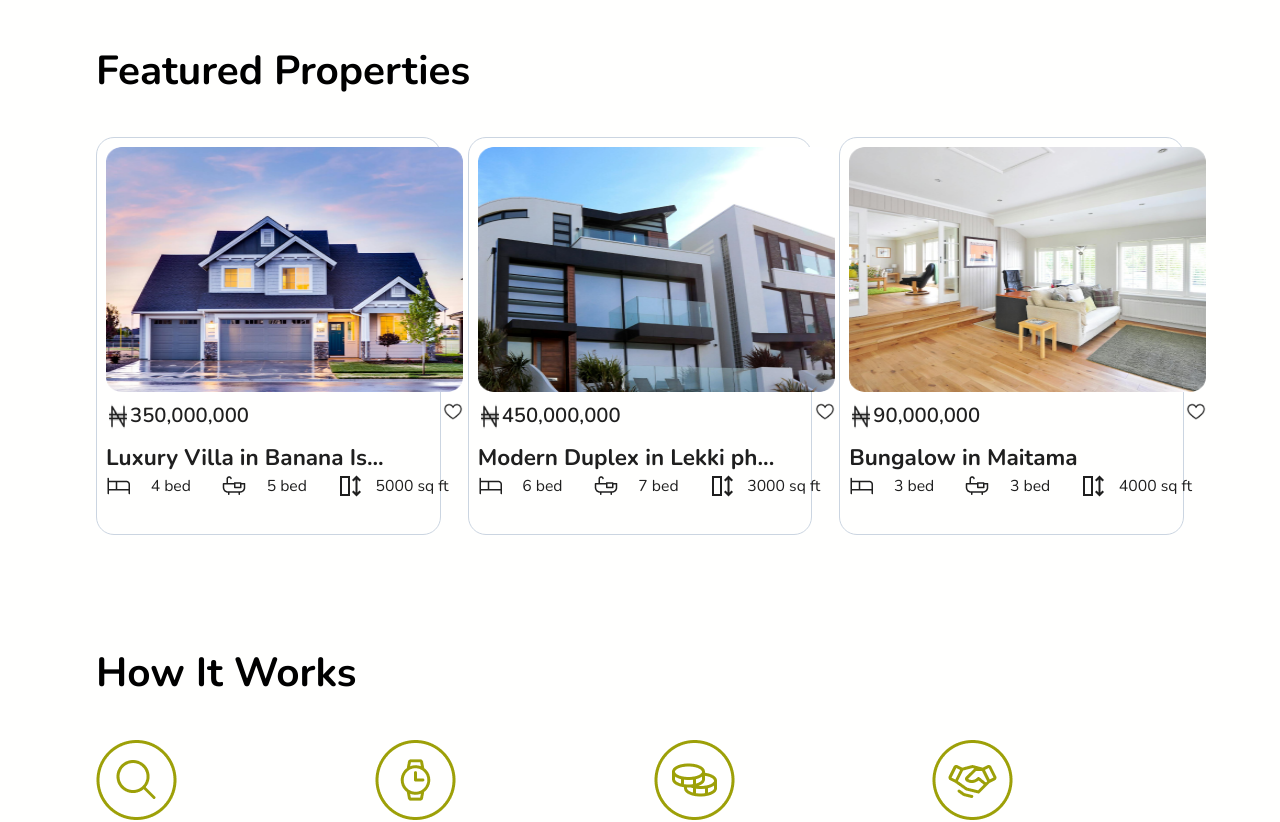
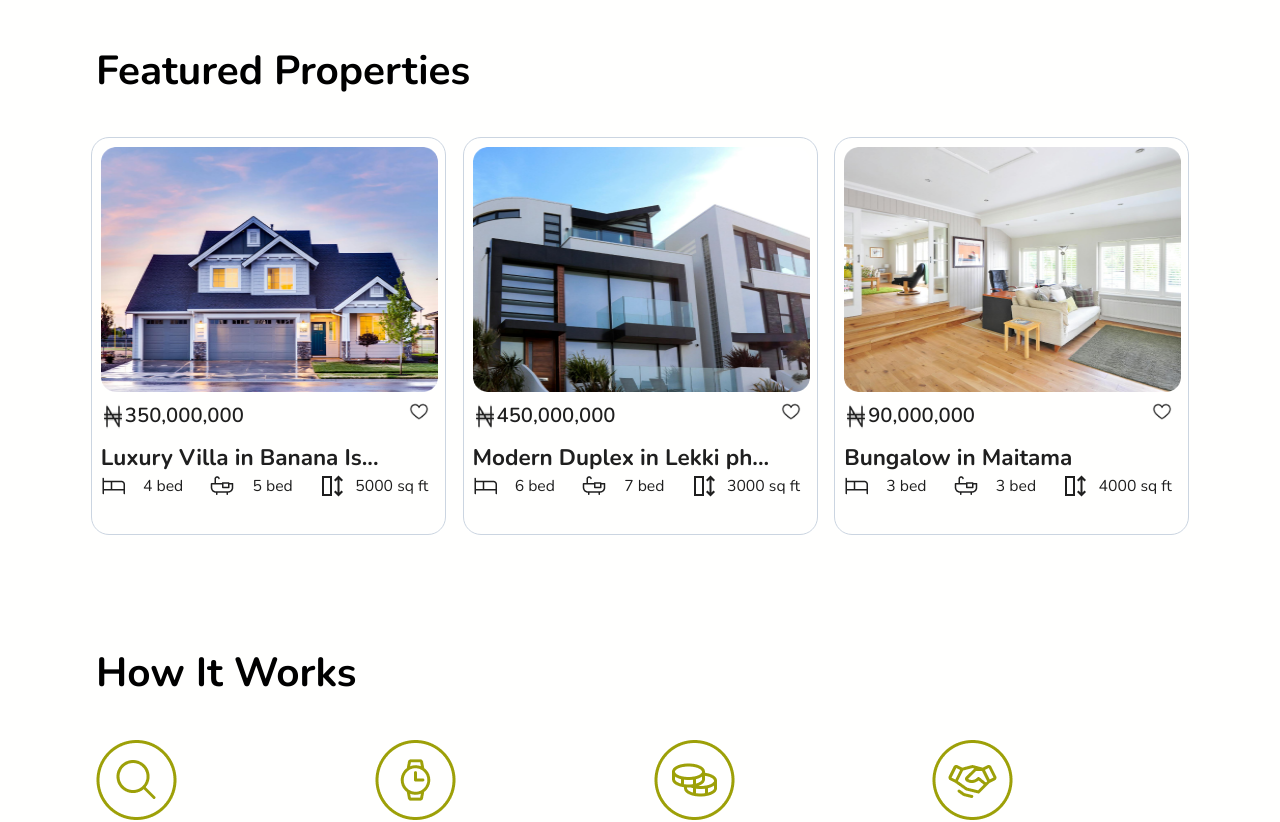
Before and after one commit to Blard-omu/homepro, a React (Vite) app: page / in a window 1280 px wide. Shown: the part 840-1662 px from the top of the page. Built offline with nearby package versions, Linux system fonts and the light colour scheme.

Commit message:
card correction

```diff
--- a/src/components/cards/PropertyCard.jsx
+++ b/src/components/cards/PropertyCard.jsx
@@ -1,3 +1,78 @@
+// import React from "react";
+// import ngnIcon from "../../assets/icons/CurrencyNgn.png";
+// import heart from "../../assets/icons/Heart.png";
+// import bedIcon from "../../assets/icons/Bed.png";
+// import bathIcon from "../../assets/icons/Bathtub.png";
+// import noImage from "../../assets//images/broken-image.webp";
+// import tdesign from "../../assets/icons/tdesign_measurement-2.png";
+// import { Link } from "react-router-dom";
+// const PropertyCard = ({
+//   _id,
+//   title,
+//   image = `${noImage}`,
+//   price,
+//   bed,
+//   bath,
+//   size,
+// }) => {
+//   return (
+//     <>
+//       <Link to={`/detail/${_id}`}>
+//         <div
+//           className="rounded-2xl border border-slate-300 max-w-[400px] text-dark hover:shadow-lg shadow-primary-foreground hover:border-primary"
+//           key={_id}
+//         >
+//           <div className="min-h-[396px] p-2 2xl:p-6 rounded-2xl min-w-[355px]">
+//            <div className="">
+//            <img src={image} alt="" className="w-full h-[245px] rounded-xl" />
+//            </div>
+//             <div className="flex text-[#1F1F1F] justify-between pt-2 pr-2">
+//               <div className="flex">
+//                 <img src={ngnIcon} alt="ngn" className="" />
+//                 <span className="font-semibold">
+//                   {price.toLocaleString("en-us")}
+//                 </span>
+//               </div>
+//               <img src={heart} alt="vector" className="w-[20px] h-[20px]" />
+//             </div>
+//             <div className="text-[#1F1F1F] weight-[700] text-xl font-semibold pt-2">
+//               <h3 className="font-bold">
+//                 {title && title.length > 28
+//                   ? `${title.slice(0, 25)}...`
+//                   : title}
+//               </h3>
+//             </div>
+//             <div className="w-full justify-between flex text-[#1F1F1F]">
+//               <div className="w-[25%] text-[#1F1F1F] flex items-center">
+//                 <div className="w-[50%]">
+//                   <img src={bedIcon} alt="bed" className="" />
+//                 </div>
+//                 <span className="w-[50%] text-sm">{bed} bed</span>
+//               </div>
+
+//               <div className="w-[25%] text-[#1F1F1F] flex items-center">
+//                 <div className="w-[50%]">
+//                   <img src={bathIcon} alt="bed" className="" />
+//                 </div>
+//                 <span className="w-[50%] text-sm">{bath} bed</span>
+//               </div>
+
+//               <div className="w-[35%] text-[#1F1F1F] flex  items-center">
+//                 <div className="w-[30%]">
+//                   <img src={tdesign} alt="bed" className="" />
+//                 </div>
+//                 <span className="w-[70%] text-sm">{size} sq ft</span>
+//               </div>
+//             </div>
+//           </div>
+//         </div>
+//       </Link>
+//     </>
+//   );
+// };
+
+// export default PropertyCard;
+
 import React from "react";
 import ngnIcon from "../../assets/icons/CurrencyNgn.png";
 import heart from "../../assets/icons/Heart.png";
@@ -6,6 +81,7 @@ import bathIcon from "../../assets/icons/Bathtub.png";
 import noImage from "../../assets//images/broken-image.webp";
 import tdesign from "../../assets/icons/tdesign_measurement-2.png";
 import { Link } from "react-router-dom";
+
 const PropertyCard = ({
   _id,
   title,
@@ -19,12 +95,14 @@ const PropertyCard = ({
     <>
       <Link to={`/detail/${_id}`}>
         <div
-          className="rounded-2xl border border-slate-300 max-w-[400px] text-dark hover:shadow-lg shadow-primary-foreground hover:border-primary"
+          className="rounded-2xl border border-slate-300 w-[355px] 2xl:w-[400px] text-dark hover:shadow-lg shadow-primary-foreground hover:border-primary"
           key={_id}
         >
-          <div className="min-h-[396px] p-2 2xl:p-6 rounded-2xl min-w-[375px]">
-            <img src={image} alt="" className="w-full h-[245px] rounded-xl" />
-            <div className="flex text-[#1F1F1F] justify-between pt-2">
+          <div className="min-h-[396px] p-2 2xl:p-6 rounded-2xl min-w-[355px]">
+            <div className="flex justify-center items-center h-[245px]">
+              <img src={image} alt="" className="w-full h-full rounded-xl" />
+            </div>
+            <div className="flex text-[#1F1F1F] justify-between pt-2 pr-2">
               <div className="flex">
                 <img src={ngnIcon} alt="ngn" className="" />
                 <span className="font-semibold">
@@ -50,14 +128,14 @@ const PropertyCard = ({
 
               <div className="w-[25%] text-[#1F1F1F] flex items-center">
                 <div className="w-[50%]">
-                  <img src={bathIcon} alt="bed" className="" />
+                  <img src={bathIcon} alt="bath" className="" />
                 </div>
                 <span className="w-[50%] text-sm">{bath} bed</span>
               </div>
 
-              <div className="w-[35%] text-[#1F1F1F] flex  items-center">
+              <div className="w-[35%] text-[#1F1F1F] flex items-center">
                 <div className="w-[30%]">
-                  <img src={tdesign} alt="bed" className="" />
+                  <img src={tdesign} alt="size" className="" />
                 </div>
                 <span className="w-[70%] text-sm">{size} sq ft</span>
               </div>
--- a/src/components/home/Featured.jsx
+++ b/src/components/home/Featured.jsx
@@ -7,7 +7,7 @@ const FeaturedProperty = () => {
   return (
     <ComponentWrapper className="my-64">
       <h1 className="text-3xl text-center lg:text-start md:text-4xl font-bold py-8">Featured Properties</h1>
-      <div className="w-full grid grid-cols-1 md:grid-cols-2 lg:grid-cols-3 gap-6 2xl-gap-8 justify-between">
+      <div className="w-full grid grid-cols-1 md:grid-cols-2 lg:grid-cols-3 gap-6 2xl-gap-8 justify-between place-items-center">
         {featureDb &&
           featureDb.length > 0 &&
           featureDb.map((property) => {
```
